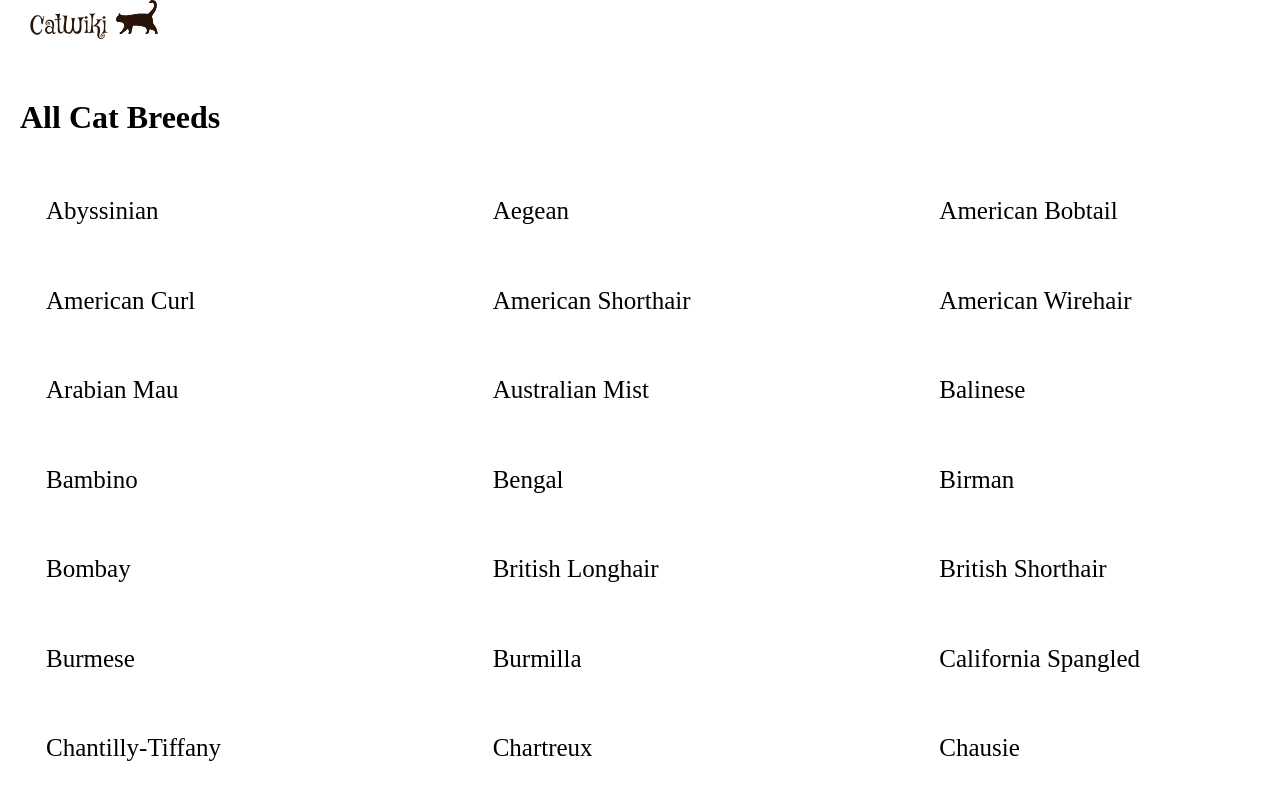
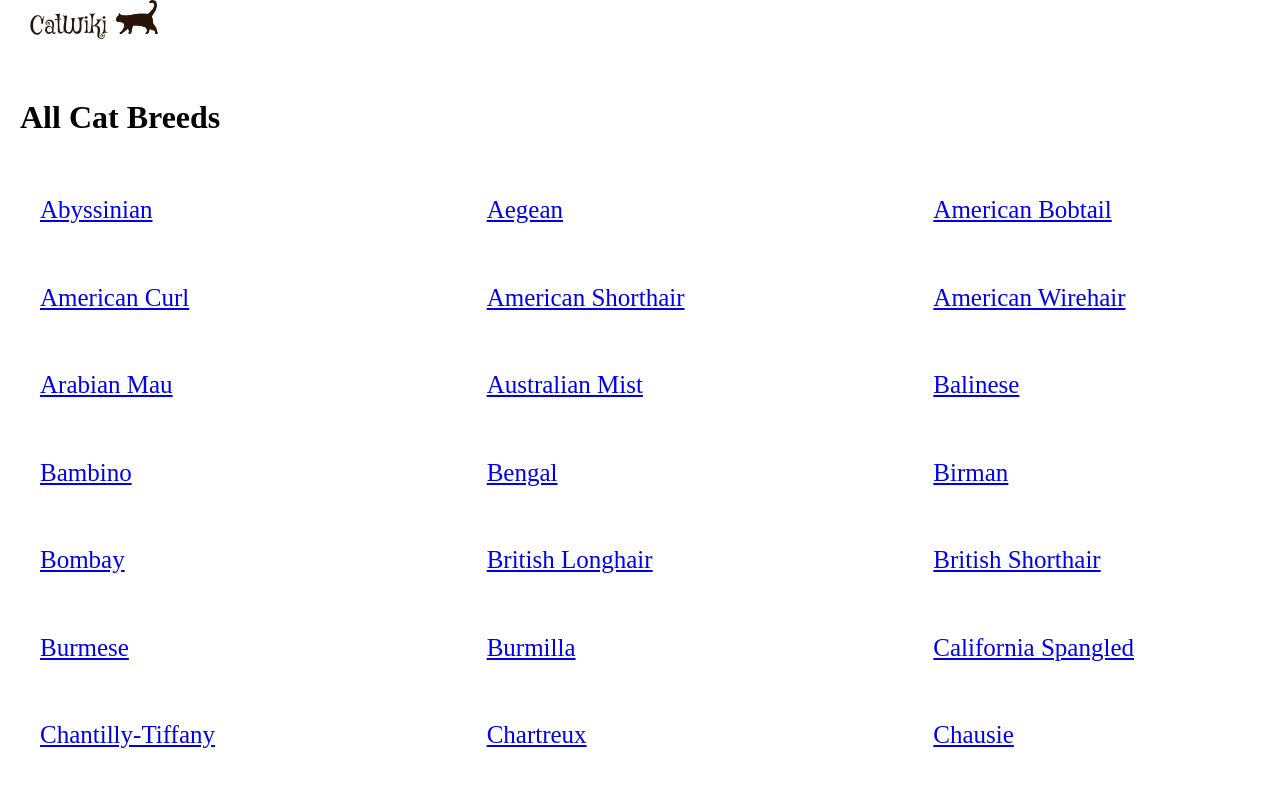
Before and after one commit to jdegand/devchallenges-cat-wiki, a Next.js app: page /breeds in a window 1280 px wide. Shown: the top 800 px of the page. Built offline with nearby package versions, Linux system fonts and the light colour scheme.

Commit message:
fix: remove unnecessary button in breed index

```diff
--- a/pages/breeds/index.js
+++ b/pages/breeds/index.js
@@ -12,7 +12,7 @@ export default function Breeds() {
                 {breeds.map(breed => {
                     return (
                         <Link href={`/breeds/breed?searchTerm=${breed}`} key={breed}>
-                            <li className={styles.breed}><button className={styles.breedBtn}>{breed}</button></li>
+                            <li className={styles.breed}>{breed}</li>
                         </Link>
                     )
                 })}
--- a/styles/Breeds.module.css
+++ b/styles/Breeds.module.css
@@ -18,11 +18,6 @@
     margin-block-end: 50px;
 }
 
-.breedBtn {
-    background: transparent;
-    border: none;
-}
-
 @media (max-width: 800px) {
     .breedGrid {
         grid-template-columns: 1fr 1fr;
```
